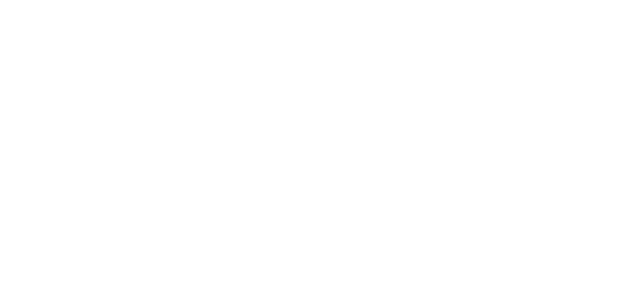
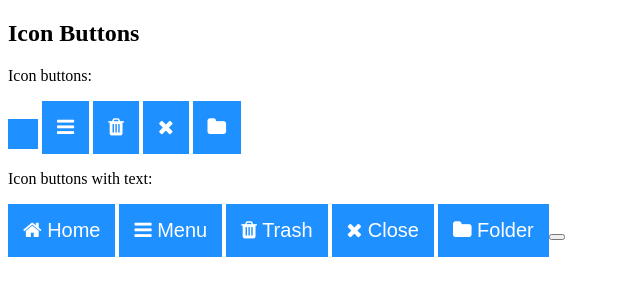
Before and after one commit to Saeedkpi/Create-icon-button, a plain HTML site: page index.html in a window 1280 px wide. Shown: the whole page, without its empty margins (0-640 px from the left). Drawn offline with Linux system fonts and the light colour scheme.

Commit message:
some changed add

```diff
--- a/index.html
+++ b/index.html
@@ -5,11 +5,22 @@
     <meta name="viewport" content="width=device-width, initial-scale=1.0">
     <title>Icon Button</title>
     <!-- Add icon library -->
-<link rel="stylesheet" href="https://cdnjs.cloudflare.com/ajax/libs/font-awesome/4.7.0/css/font-awesome.min.css">
-<link rel="stylesheet" href="style.css">
-<style>
+    <link rel="stylesheet" href="https://cdnjs.cloudflare.com/ajax/libs/font-awesome/4.7.0/css/font-awesome.min.css">
+    <link rel="stylesheet" href="style.css">
 </head>
 <body>
-
+    <h2>Icon Buttons</h2>
+    <p>Icon buttons:</p>
+    <button class="btn"><i class="fa-fa-home"></i></button>
+    <button class="btn"><i class="fa fa-bars"></i></button>
+    <button class="btn"><i class="fa fa-trash"></i></button>
+    <button class="btn"><i class="fa fa-close"></i></button>
+    <button class="btn"><i class="fa fa-folder"></i></button>
+    <p>Icon buttons with text:</p>
+    <button class="btn"><i class="fa fa-home"></i> Home</button>
+    <button class="btn"><i class="fa fa-bars"></i> Menu</button>
+    <button class="btn"><i class="fa fa-trash"></i> Trash</button>
+    <button class="btn"><i class="fa fa-close"></i> Close</button>
+    <button class="btn"><i class="fa fa-folder"></i> Folder<button>
 </body>
 </html>
--- a/style.css
+++ b/style.css
@@ -0,0 +1,11 @@
+.btn {
+    background-color: dodgerblue;
+    border: none;
+    color: white;
+    padding: 15px;
+    font-size: 20px;
+    cursor: pointer;
+}
+.btn:hober {
+    background-color: royalblue;
+}
```
